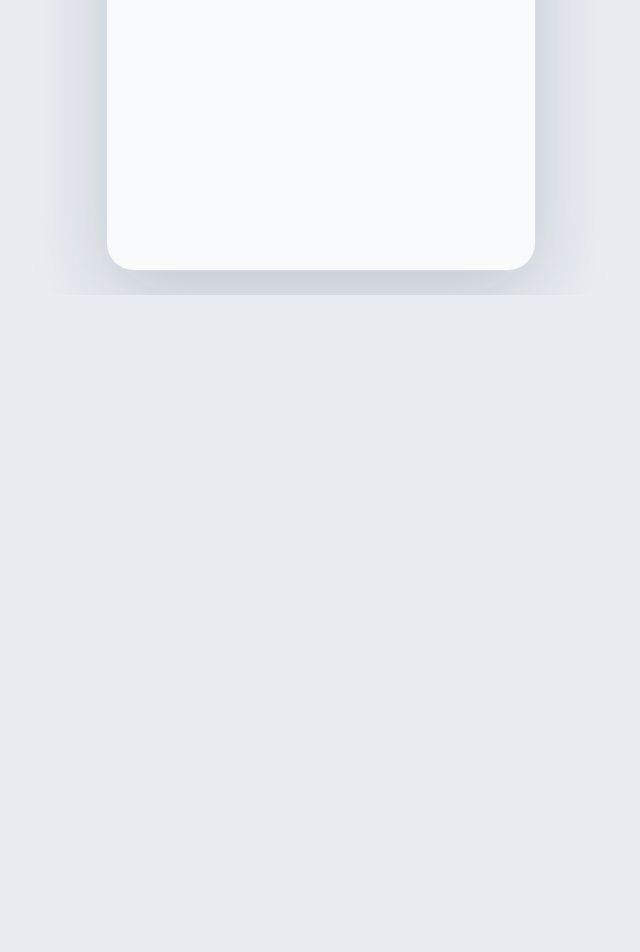
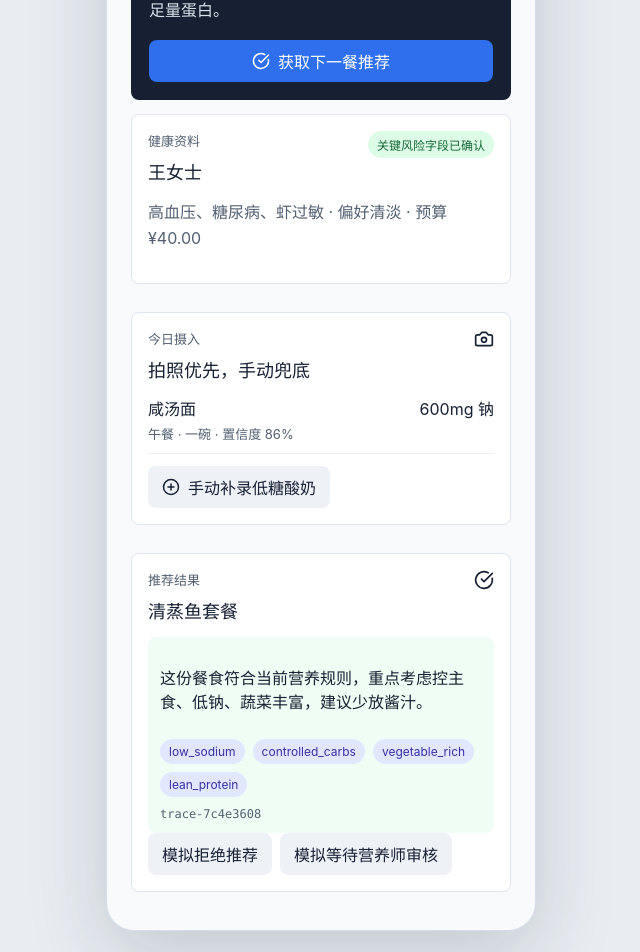
Before and after one commit to cosmic-snail/MediDiet, a React (Vite) app in the folder apps/mini-program-prototype/: page / in a window 1280 px wide. Shown: the part 513-1465 px from the top of the page, without its empty margins (319-959 px from the left). Before the commit the page ends 808 px from the top, so only its background shows below. Built offline with nearby package versions, Linux system fonts and the light colour scheme.

Commit message:
feat: add patient recommendation workspace

```diff
--- a/apps/mini-program-prototype/src/App.tsx
+++ b/apps/mini-program-prototype/src/App.tsx
@@ -3,6 +3,7 @@ import './styles.css';
 import { RoleSwitcher } from './components/RoleSwitcher';
 import { WorkbenchCard } from './components/WorkbenchCard';
 import type { Role } from './contracts';
+import { PatientWorkspace } from './features/patient/PatientWorkspace';
 import { createInitialPrototypeState, selectWorkbenchSummary, setActiveRole } from './state';
 
 export default function App() {
@@ -37,6 +38,8 @@ export default function App() {
             </div>
           </div>
         </WorkbenchCard>
+
+        {state.activeRole === 'patient' && <PatientWorkspace state={state} onStateChange={setState} />}
       </section>
     </main>
   );
--- /dev/null
+++ b/apps/mini-program-prototype/src/features/patient/PatientWorkspace.tsx
@@ -0,0 +1,141 @@
+import { AlertTriangle, Camera, CheckCircle, Clock3, PlusCircle } from 'lucide-react';
+import { formatPrice, mealLabelName, outcomeToPatientState } from '../../contracts';
+import { patientProfile } from '../../fixtures';
+import { addCorrectedIntake, requestRecommendation, type PrototypeState } from '../../state';
+
+interface PatientWorkspaceProps {
+  state: PrototypeState;
+  onStateChange: (state: PrototypeState) => void;
+}
+
+export function PatientWorkspace({ state, onStateChange }: PatientWorkspaceProps) {
+  const recommendation = state.recommendation;
+  const patientState = recommendation ? outcomeToPatientState(recommendation.outcome) : null;
+  const recommendedItem = recommendation?.recommendedItems[0];
+
+  return (
+    <div className="workspace-stack">
+      <section className="hero-panel">
+        <div>
+          <p className="eyebrow">晚餐前</p>
+          <h2>今晚建议清淡控主食</h2>
+          <p>午餐钠摄入偏高，晚餐推荐会优先低钠、控糖和足量蛋白。</p>
+        </div>
+        <button
+          className="primary-button"
+          type="button"
+          onClick={() => onStateChange(requestRecommendation(state, 'recommended'))}
+        >
+          <CheckCircle size={18} aria-hidden="true" />
+          获取下一餐推荐
+        </button>
+      </section>
+
+      <section className="card">
+        <div className="card-head">
+          <div>
+            <p className="eyebrow">健康资料</p>
+            <h2>{patientProfile.displayName}</h2>
+          </div>
+          <span className="status good">关键风险字段已确认</span>
+        </div>
+        <p className="muted">
+          高血压、糖尿病、虾过敏 · 偏好清淡 · 预算 {formatPrice(patientProfile.maxPriceCents)}
+        </p>
+      </section>
+
+      <section className="card">
+        <div className="card-head">
+          <div>
+            <p className="eyebrow">今日摄入</p>
+            <h2>拍照优先，手动兜底</h2>
+          </div>
+          <Camera size={20} aria-hidden="true" />
+        </div>
+        <div className="list">
+          {state.intakeRecords.map((record) => (
+            <div className="list-row" key={record.intakeId}>
+              <div>
+                <strong>{record.foodLabel}</strong>
+                <p>
+                  {mealLabelName(record.mealLabel)} · {record.portion} · 置信度{' '}
+                  {Math.round(record.confidence * 100)}%
+                </p>
+              </div>
+              <span>{record.nutrients.sodiumMg}mg 钠</span>
+            </div>
+          ))}
+        </div>
+        <button
+          className="secondary-button"
+          type="button"
+          onClick={() => onStateChange(addCorrectedIntake(state, '低糖酸奶', 4))}
+        >
+          <PlusCircle size={18} aria-hidden="true" />
+          手动补录低糖酸奶
+        </button>
+      </section>
+
+      {recommendation && (
+        <section className="card">
+          <div className="card-head">
+            <div>
+              <p className="eyebrow">推荐结果</p>
+              <h2>{patientState === 'showRecommendation' ? recommendedItem?.name : '需要处理'}</h2>
+            </div>
+            {patientState === 'showReviewWait' ? (
+              <Clock3 size={20} aria-hidden="true" />
+            ) : (
+              <CheckCircle size={20} aria-hidden="true" />
+            )}
+          </div>
+
+          {patientState === 'showRecommendation' && recommendedItem && (
+            <div className="result-panel good-panel">
+              <p>{recommendation.patientExplanation}</p>
+              <div className="tag-row">
+                {recommendedItem.nutritionTags.map((tag) => (
+                  <span key={tag}>{tag}</span>
+                ))}
+              </div>
+              <p className="trace-id">{recommendation.traceId}</p>
+            </div>
+          )}
+
+          {patientState === 'showRefusal' && (
+            <div className="result-panel danger-panel">
+              <AlertTriangle size={18} aria-hidden="true" />
+              <p>{recommendation.patientExplanation}</p>
+              <p className="trace-id">{recommendation.traceId}</p>
+            </div>
+          )}
+
+          {patientState === 'showReviewWait' && (
+            <div className="result-panel warning-panel">
+              <Clock3 size={18} aria-hidden="true" />
+              <p>{recommendation.patientExplanation}</p>
+              <p className="trace-id">{recommendation.traceId}</p>
+            </div>
+          )}
+
+          <div className="button-row">
+            <button
+              className="secondary-button"
+              type="button"
+              onClick={() => onStateChange(requestRecommendation(state, 'refused'))}
+            >
+              模拟拒绝推荐
+            </button>
+            <button
+              className="secondary-button"
+              type="button"
+              onClick={() => onStateChange(requestRecommendation(state, 'review'))}
+            >
+              模拟等待营养师审核
+            </button>
+          </div>
+        </section>
+      )}
+    </div>
+  );
+}
--- a/apps/mini-program-prototype/src/styles.css
+++ b/apps/mini-program-prototype/src/styles.css
@@ -141,3 +141,130 @@ h1 {
   margin: 4px 0 0;
   color: #526071;
 }
+
+.workspace-stack {
+  display: grid;
+  gap: 14px;
+}
+
+.hero-panel {
+  background: #172033;
+  color: #ffffff;
+  border-radius: 8px;
+  padding: 18px;
+  display: grid;
+  gap: 16px;
+}
+
+.hero-panel h2 {
+  margin: 0 0 8px;
+  font-size: 22px;
+  letter-spacing: 0;
+}
+
+.hero-panel p {
+  margin: 0;
+  color: #d9e1ea;
+  line-height: 1.6;
+}
+
+.primary-button,
+.secondary-button {
+  border: 0;
+  border-radius: 8px;
+  min-height: 42px;
+  padding: 0 14px;
+  display: inline-flex;
+  align-items: center;
+  justify-content: center;
+  gap: 8px;
+  cursor: pointer;
+}
+
+.primary-button {
+  background: #2f6fed;
+  color: #ffffff;
+}
+
+.secondary-button {
+  background: #eef2f7;
+  color: #172033;
+}
+
+.muted {
+  color: #526071;
+  line-height: 1.6;
+}
+
+.status {
+  border-radius: 999px;
+  padding: 5px 9px;
+  font-size: 12px;
+}
+
+.status.good {
+  background: #dcfce7;
+  color: #166534;
+}
+
+.list {
+  display: grid;
+  gap: 10px;
+  margin-bottom: 12px;
+}
+
+.list-row {
+  display: flex;
+  align-items: flex-start;
+  justify-content: space-between;
+  gap: 12px;
+  border-bottom: 1px solid #edf1f6;
+  padding-bottom: 10px;
+}
+
+.list-row p {
+  margin: 4px 0 0;
+  color: #526071;
+  font-size: 13px;
+}
+
+.result-panel {
+  border-radius: 8px;
+  padding: 12px;
+  display: grid;
+  gap: 10px;
+}
+
+.good-panel {
+  background: #f0fdf4;
+}
+
+.warning-panel {
+  background: #fffbeb;
+}
+
+.danger-panel {
+  background: #fef2f2;
+}
+
+.tag-row,
+.button-row {
+  display: flex;
+  flex-wrap: wrap;
+  gap: 8px;
+}
+
+.tag-row span {
+  border-radius: 999px;
+  background: #e0e7ff;
+  color: #3730a3;
+  padding: 5px 9px;
+  font-size: 12px;
+}
+
+.trace-id {
+  margin: 0;
+  color: #526071;
+  font-family: ui-monospace, SFMono-Regular, Menlo, Monaco, Consolas, monospace;
+  font-size: 12px;
+}
```
Also changed, not shown: 1 other file (tests, documents, lock files or other folders).
